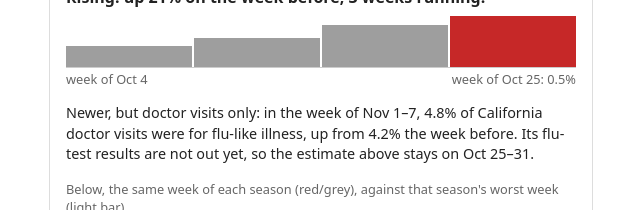
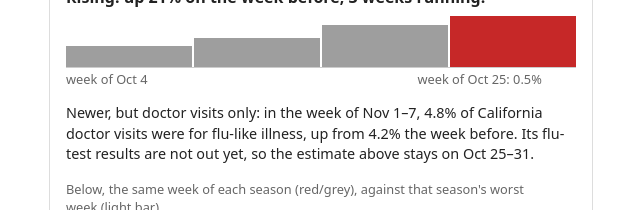
Before and after one commit to matmat202/anyone-here-have-flu, a plain HTML site: page index.html in a window 1280 px wide. Shown: the part 590-800 px from the top of the page, without its empty margins (319-959 px from the left). Drawn offline with Linux system fonts and the light colour scheme; no server answers.

Commit message:
Update Anyone here have flu? 2026-11-17
🤖 Generated with [Claude Code](https://claude.com/claude-code)

```diff
--- a/index.html
+++ b/index.html
@@ -26,7 +26,7 @@ input[type=range]{width:100%} .rooms button{font:inherit;font-size:.85rem;margin
 .now .wk{background:#c62828} #trend b{display:block;margin-top:.8rem}
 #early{font-size:.9rem} #strip{display:flex;align-items:flex-end;gap:2px;height:3.2rem;margin:.4rem 0 .1rem;border-bottom:1px solid #ccc}
 #strip i{flex:1;background:#9e9e9e;min-height:1px} #strip i:last-child{background:#c62828}
-.ends{display:flex;justify-content:space-between} .v{text-align:right} small,.note{color:#666;font-size:.8rem}
+.ends{display:flex;justify-content:space-between} .v{text-align:right} small,.note{color:#666;font-size:.8rem;max-width:65ch}
 @media (prefers-color-scheme:dark){body{background:#121212;color:#ddd}.card{border-color:#333}
 .track{background:#222}#strip{border-color:#444}.peak{background:#3a3a3a}.rooms button{background:#222;color:#ddd;border-color:#444}
 .sub,.note,small{color:#a8a8a8}.range{color:#b4b4b4}a{color:#8ab4f8}a:visited{color:#c58af9}}
```
